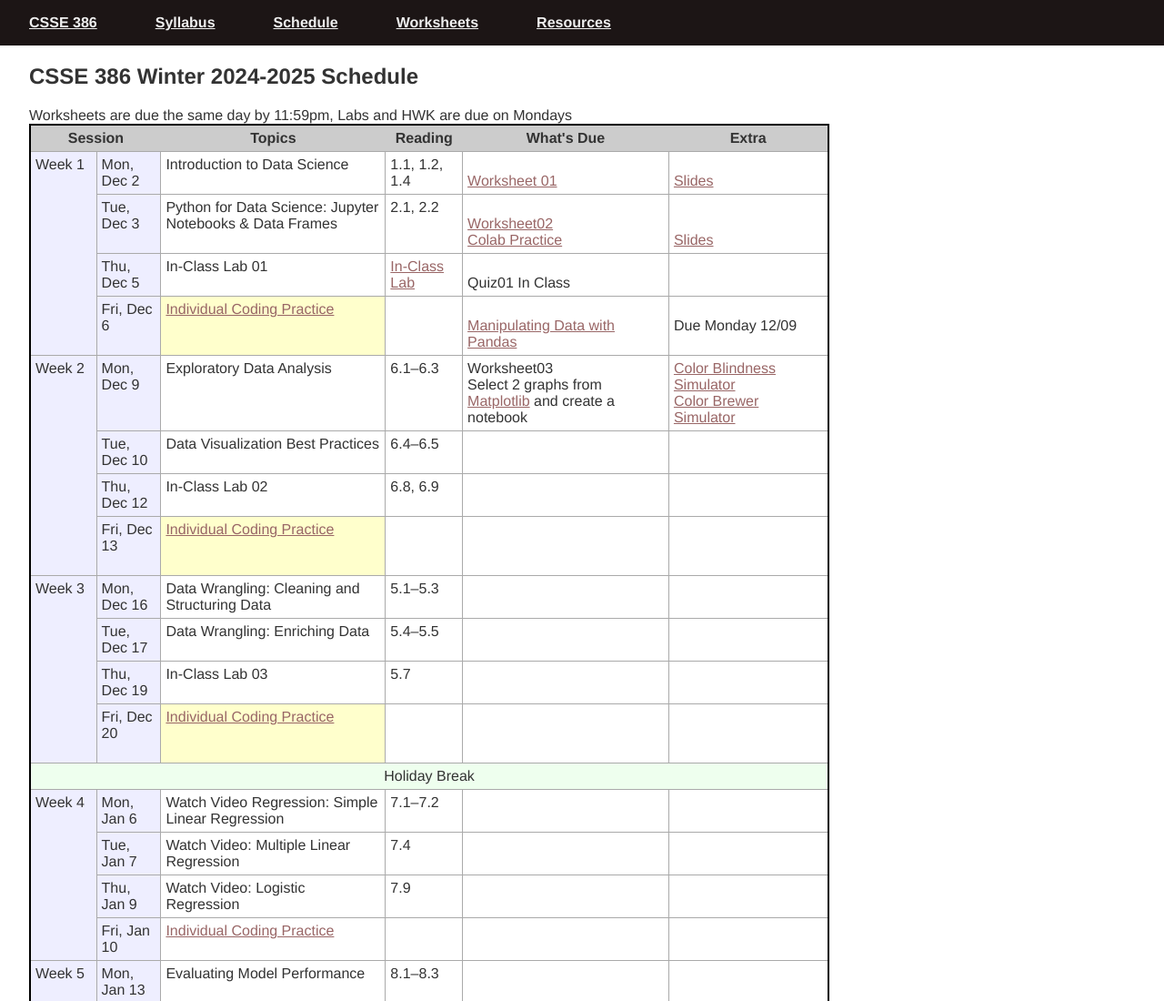
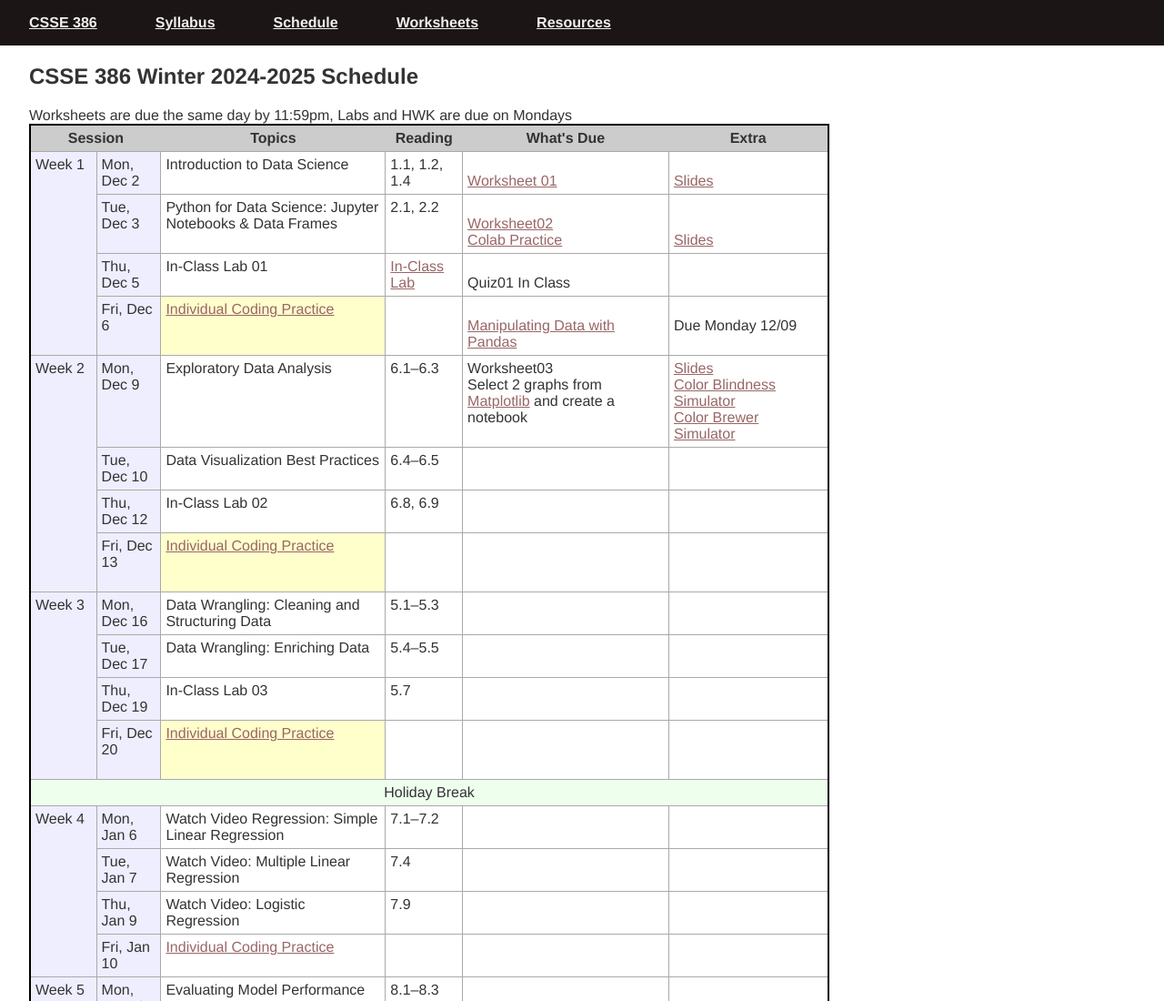
Before and after one commit to obscrivn/rhit-csse386, a plain HTML site: page schedule.html in a window 1280 px wide. Shown: the top 1100 px of the page at 91% size. Drawn offline with Linux system fonts and the light colour scheme.

Commit message:
slides03

```diff
--- a/schedule.html
+++ b/schedule.html
@@ -55,7 +55,7 @@
         <td>Exploratory Data Analysis</td>
             <td>6.1–6.3</td>
             <td>Worksheet03<br>Select 2 graphs from <a href="https://matplotlib.org/stable/gallery/index.html" target="_blank">Matplotlib</a> and create a notebook</td>
-            <td><a href="http://www.color-blindness.com/coblis-color-blindness-simulator/" target="_blank">Color Blindness Simulator</a><br><a href="https://colorbrewer2.org/">Color Brewer Simulator</a><br></td></tr>
+            <td><a href="https://share.evernote.com/note/0ebf55a3-f0c5-d1f6-835f-58b2354099f9" target="_blank">Slides</a><br><a href="http://www.color-blindness.com/coblis-color-blindness-simulator/" target="_blank">Color Blindness Simulator</a><br><a href="https://colorbrewer2.org/">Color Brewer Simulator</a><br></td></tr>
     <tr><td>Tue, Dec 10</td>
         <td>Data Visualization Best Practices</td>
             <td>6.4–6.5</td>
```
